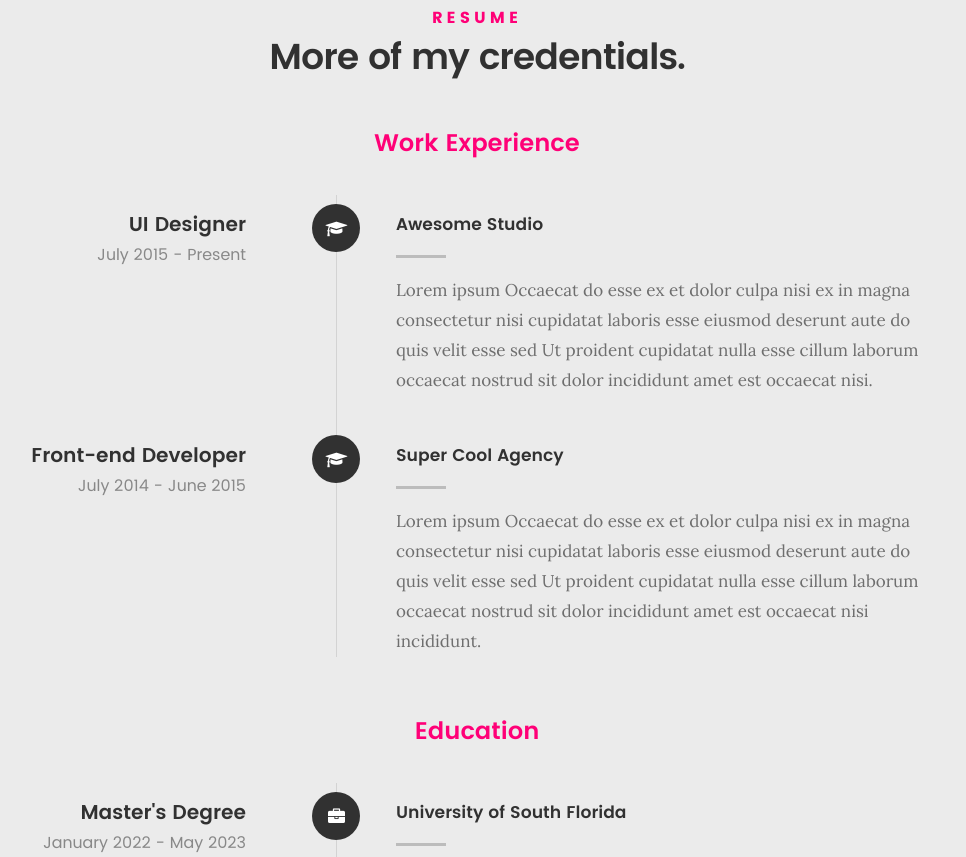
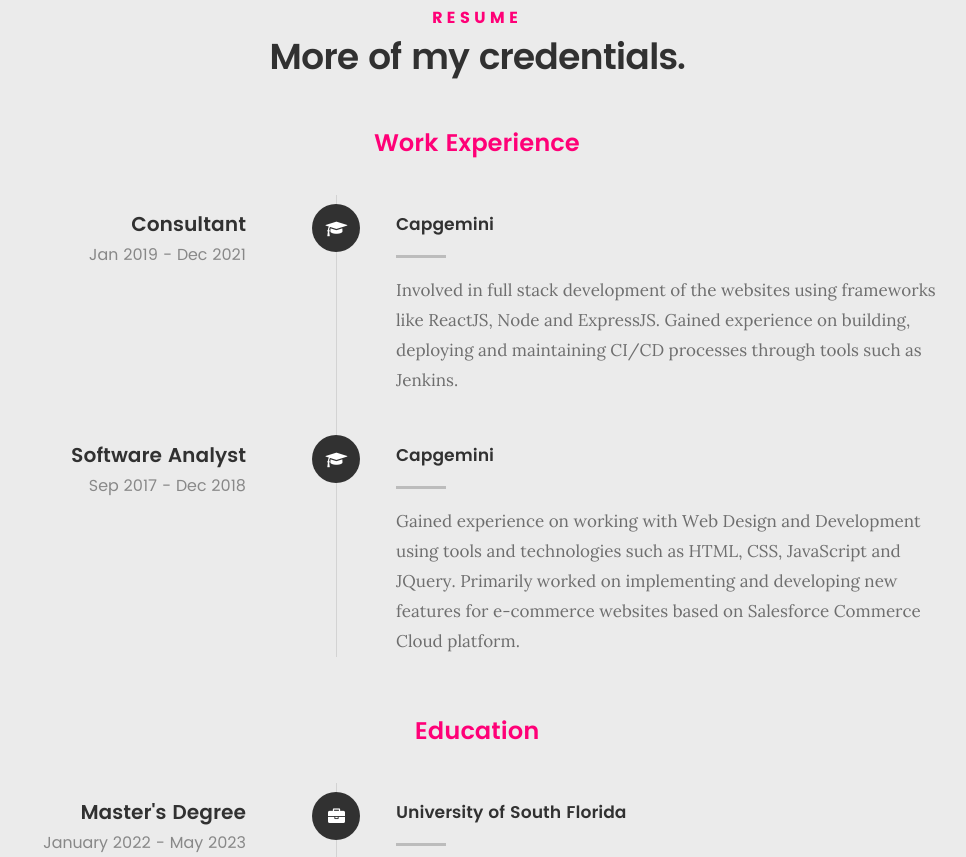
Before and after one commit to kr-ch/my-portfolio, a plain HTML site: page index.html in a window 1280 px wide. Shown: the part 2030-2887 px from the top of the page, without its empty margins (163-1129 px from the left). Drawn offline with Linux system fonts and the light colour scheme; files whose address does not match are found by name.

Commit message:
intro and resume added

```diff
--- a/index.html
+++ b/index.html
@@ -106,7 +106,7 @@
 
    				<img src="images/profile-pic.jpg" alt="Profile Picture">
 
-   				<p class="lead">Lorem ipsum Exercitation culpa qui dolor consequat exercitation fugiat laborum ex ea eiusmod ad do aliqua occaecat nisi ad irure sunt id pariatur Duis laboris amet exercitation veniam labore consectetur ea id quis eiusmod.</p>
+   				<p class="lead">A graduate student in Business Analytics and Information Systems at the University of South Florida and a Full Stack Web Developer with 4.3 years of experience in creating and maintaining functional, responsive and dynamic websites.</p>
    			</div>
 
    		</div>
@@ -182,7 +182,7 @@
    	<div class="row button-section">
    		<div class="col-twelve">
    			<a href="#contact" title="Hire Me" class="button stroke smoothscroll">Hire Me</a>
-   			<a href="#" title="Download CV" class="button button-primary">Download CV</a>
+   			<a href="./resume/My Resume.pdf" title="Download CV" target="_blank" class="button button-primary" download="">Download CV</a>
    		</div>
    	</div>
 
@@ -221,13 +221,13 @@
 	   				</div>
 
 	   				<div class="timeline-header">
-	   					<h3>UI Designer</h3>
-	   					<p>July 2015 - Present</p>
+	   					<h3>Consultant</h3>
+	   					<p>Jan 2019 - Dec 2021</p>
 	   				</div>
 
 	   				<div class="timeline-content">
-	   					<h4>Awesome Studio</h4>
-	   					<p>Lorem ipsum Occaecat do esse ex et dolor culpa nisi ex in magna consectetur nisi cupidatat laboris esse eiusmod deserunt aute do quis velit esse sed Ut proident cupidatat nulla esse cillum laborum occaecat nostrud sit dolor incididunt amet est occaecat nisi.</p>
+	   					<h4>Capgemini</h4>
+	   					<p>Involved in full stack development of the websites using frameworks like ReactJS, Node and ExpressJS. Gained experience on building, deploying and maintaining CI/CD processes through tools such as Jenkins.</p>
 	   				</div>
 
 	   			</div> <!-- /timeline-block -->
@@ -239,13 +239,13 @@
 	   				</div>
 
 	   				<div class="timeline-header">
-	   					<h3>Front-end Developer</h3>
-	   					<p>July 2014 - June 2015</p>
+	   					<h3>Software Analyst</h3>
+	   					<p>Sep 2017 - Dec 2018</p>
 	   				</div>
 
 	   				<div class="timeline-content">
-	   					<h4>Super Cool Agency</h4>
-	   					<p>Lorem ipsum Occaecat do esse ex et dolor culpa nisi ex in magna consectetur nisi cupidatat laboris esse eiusmod deserunt aute do quis velit esse sed Ut proident cupidatat nulla esse cillum laborum occaecat nostrud sit dolor incididunt amet est occaecat nisi incididunt.</p>
+	   					<h4>Capgemini</h4>
+	   					<p>Gained experience on working with Web Design and Development using tools and technologies such as HTML, CSS, JavaScript and JQuery. Primarily worked on implementing and developing new features for e-commerce websites based on Salesforce Commerce Cloud platform.</p>
 	   				</div>
 
 	   			</div> <!-- /timeline-block -->
```
Also changed, not shown: 1 other file.
